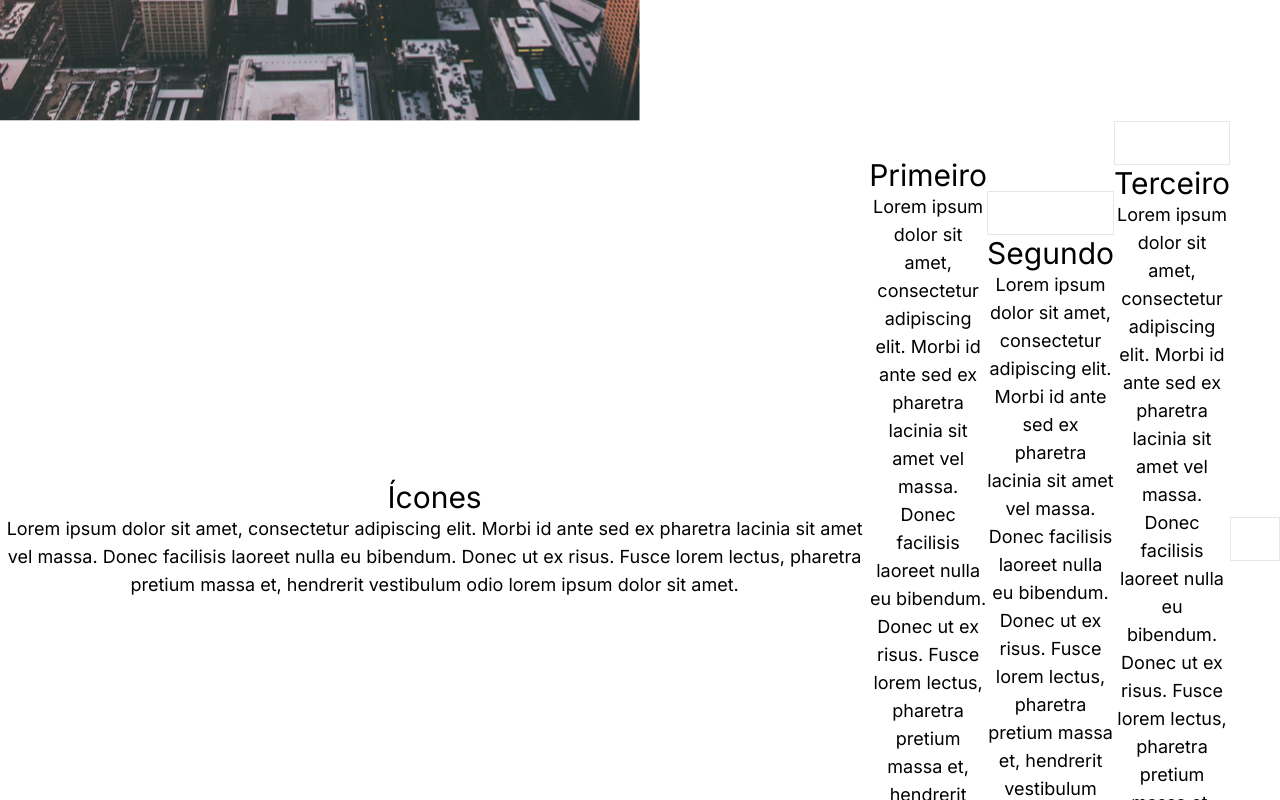
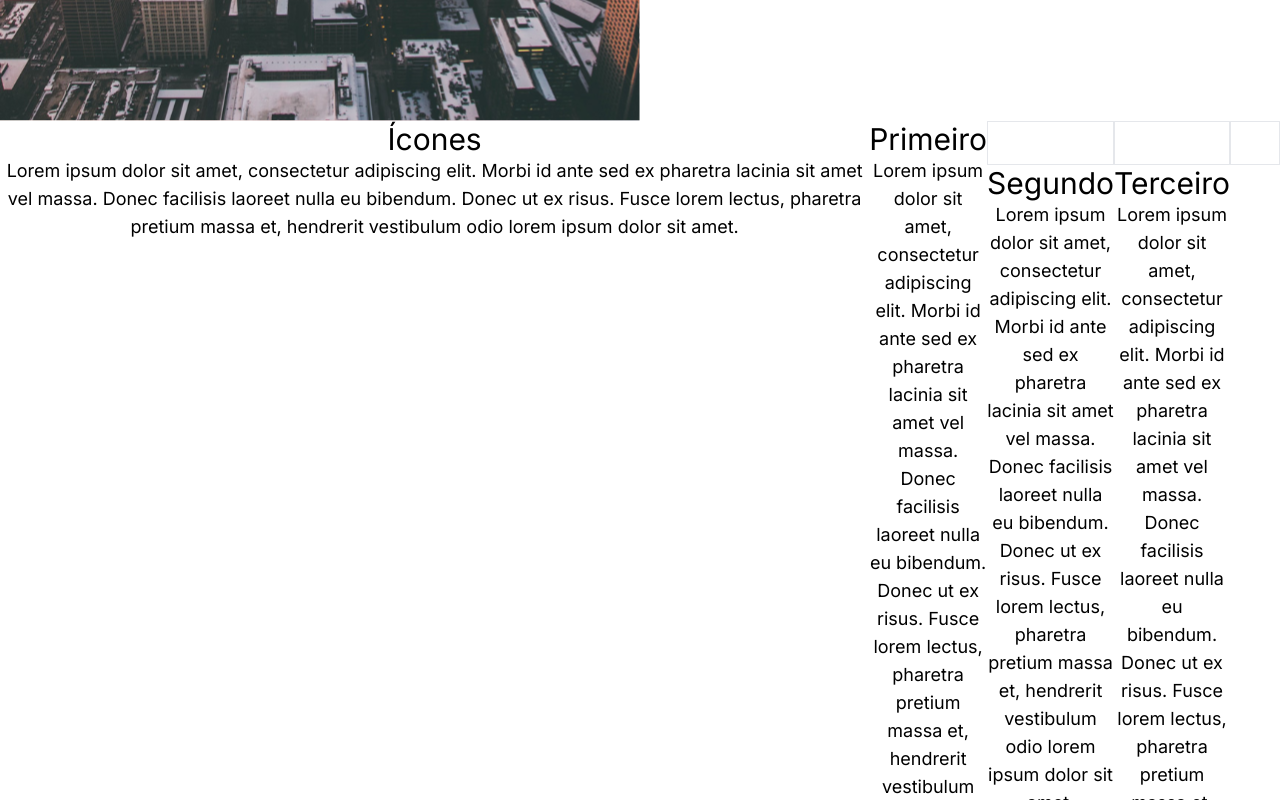
Before and after one commit to uWaanted/provads, a Next.js app: page / in a window 1280 px wide. Shown: the part 2600-3400 px from the top of the page. Built offline with nearby package versions, Linux system fonts and the light colour scheme.

Commit message:
icones teste 3

```diff
--- a/app/components/Icones.tsx
+++ b/app/components/Icones.tsx
@@ -1,6 +1,6 @@
 export default function Icones() {
     return (
-        <div className="wrapper md:flex items-center">
+        <div className="wrapper md:flex">
             <div>
             <h2 className="text-3xl text-center">Ícones</h2>
           <p className="text-lg text-center">
```
